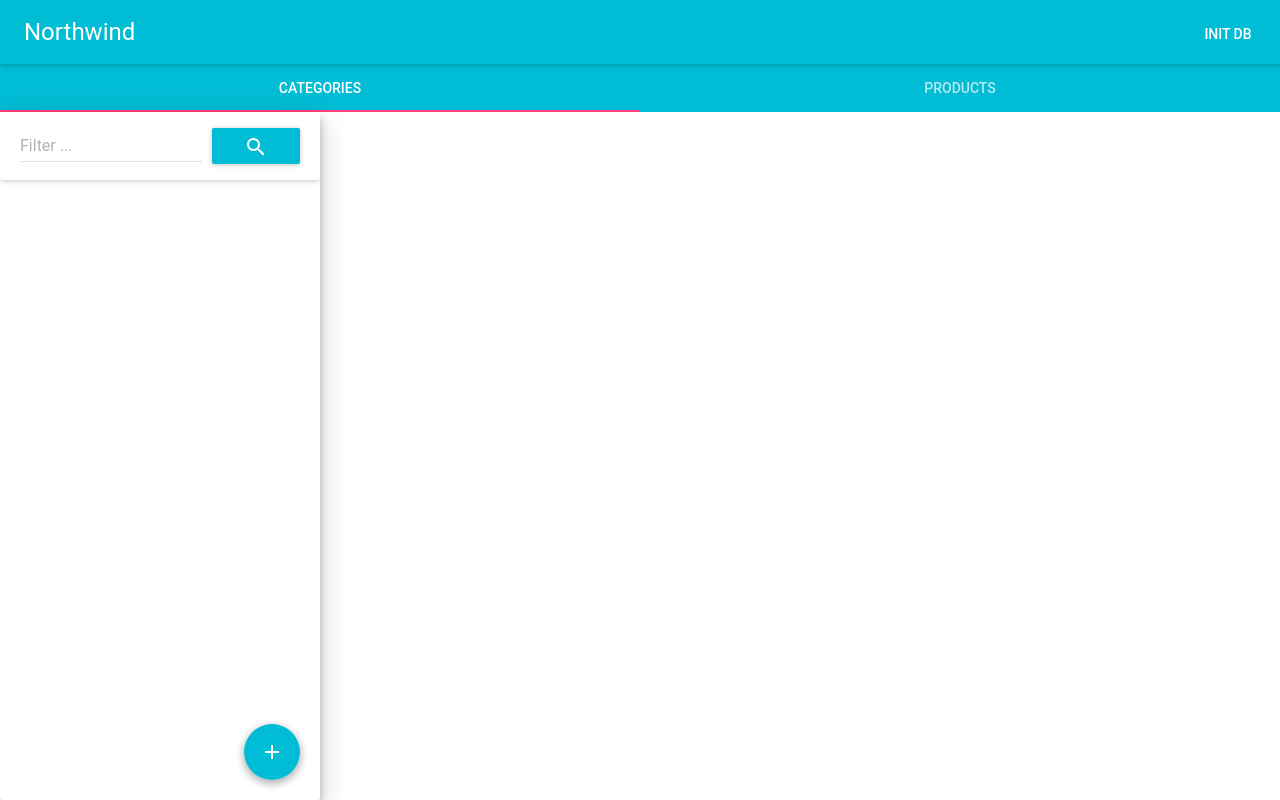
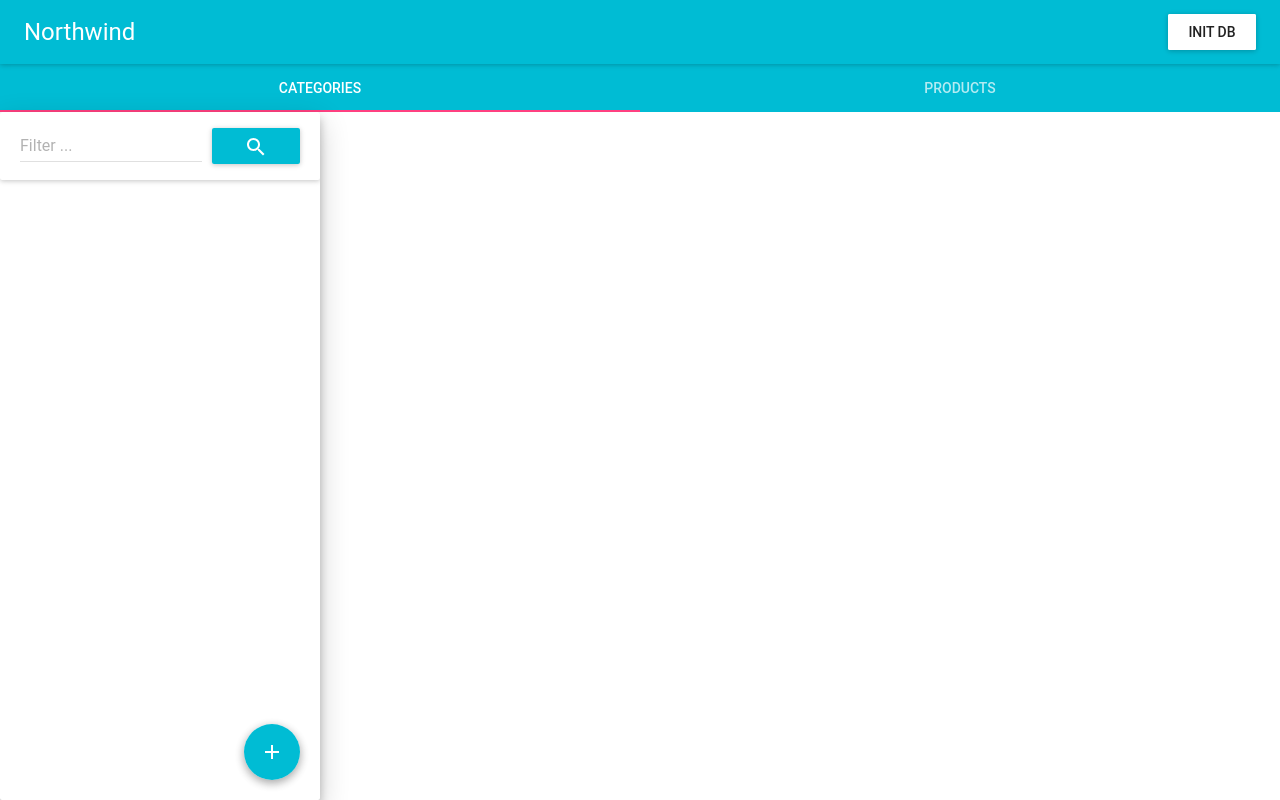
Before and after one commit to jaystack/odata-v4-server-react-client-example, a React app: page / in a window 1280 px wide. Built offline with nearby package versions, Linux system fonts and the light colour scheme; no server answers; what react-tap-event-plugin would draw is missing.

Commit message:
- redesign init db button - add favicon

```diff
--- a/public/index.html
+++ b/public/index.html
@@ -3,7 +3,7 @@
 
 <head>
     <meta charset="utf-8" />
-    <link rel="icon" type="image/png" href="" />
+    <link rel="icon" type="image/png" href="https://raw.githubusercontent.com/rexxars/react-hexagon/master/logo/react-hexagon.png" />
     <title>Northwind</title>
     <link rel="stylesheet" href="reset.css">
     <style>
--- a/src/app/components/Demo.jsx
+++ b/src/app/components/Demo.jsx
@@ -2,7 +2,7 @@ import React from "react";
 import MuiThemeProvider from 'material-ui/styles/MuiThemeProvider';
 import AppBar from 'material-ui/AppBar';
 import { Tabs, Tab } from 'material-ui/Tabs';
-import FlatButton from 'material-ui/FlatButton';
+import RaisedButton from 'material-ui/RaisedButton';
 import CategoriesPage from "./CategoriesPage";
 import ProductsPage from "./ProductsPage";
 import { getCategories, getProducts, initDb } from "../actions";
@@ -28,7 +28,8 @@ export default class Demo extends React.Component {
 						style={{ flex: "0 0 auto" }}
 						title="Northwind"
 						showMenuIconButton={false}
-						iconElementRight={<FlatButton label="Init DB" onTouchTap={initDb} />}
+						iconElementRight={<RaisedButton label="Init DB" onTouchTap={initDb} />}
+						iconStyleRight={{ margin: 0, display: "flex", alignItems: "center" }}
 						/>
 					<Tabs
 						style={{ display: "flex", flexGrow: 1, flexDirection: "column" }}
```
